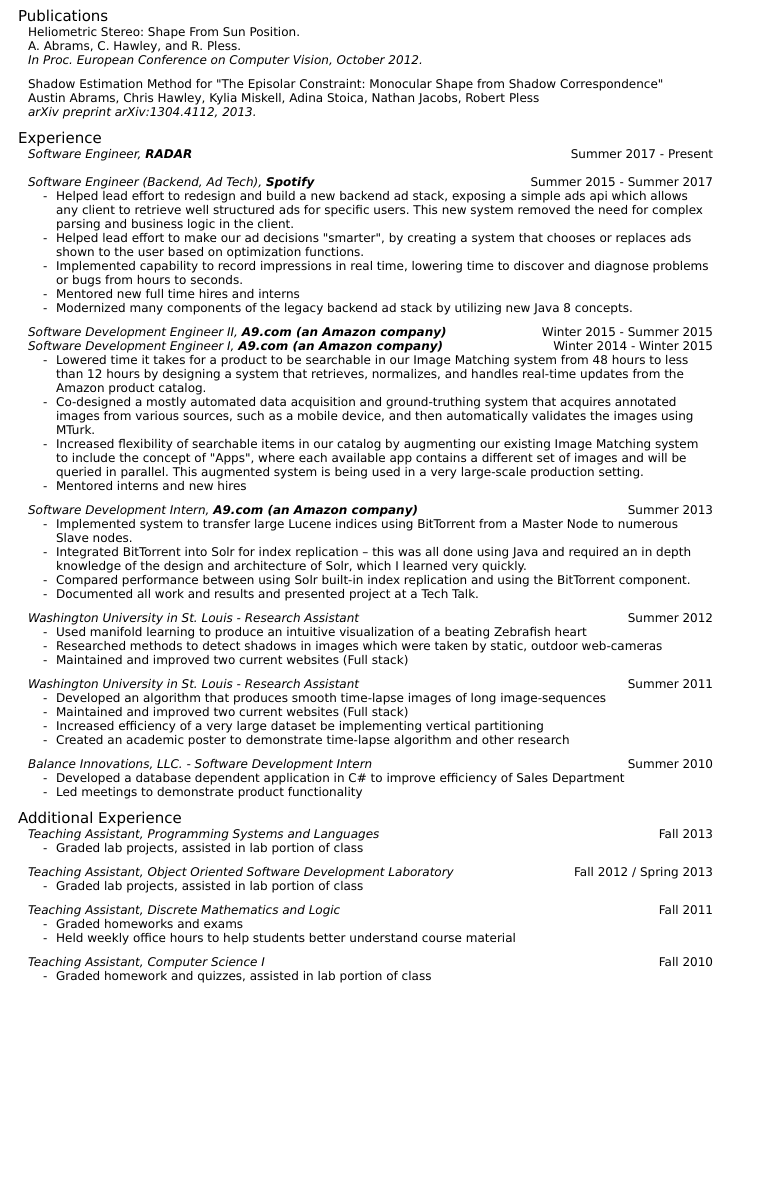
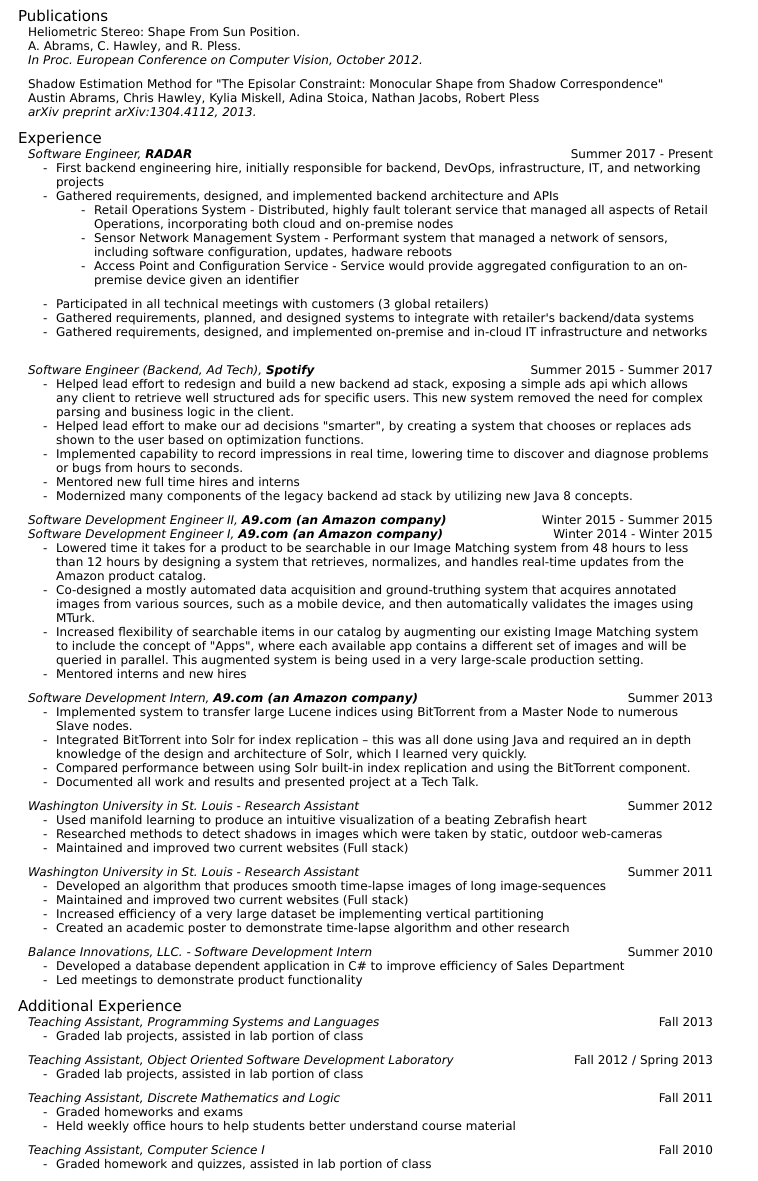
Before and after one commit to cjhawley/PersonalWebsite, a web app: page /resume/resume.html in a window 1280 px wide. Shown: the part 237-1418 px from the top of the page, without its empty margins (0-758 px from the left). Before the commit the page ends 1220 px from the top, so only its background shows below. Run offline with its HTML, style and script files only (its server is not run), Linux system fonts and the light colour scheme; data that the repository does not hold is empty.

Commit message:
Filling in some parts of my current role (#41)

```diff
--- a/src/main/resources/web/resume/resume.html
+++ b/src/main/resources/web/resume/resume.html
@@ -65,6 +65,19 @@
 				</div>
 				<div class="experience-date">Summer 2017 - Present</div>
 				<div class="experience-section">
+					<ul>
+						<li>First backend engineering hire, initially responsible for backend, DevOps, infrastructure, IT, and networking projects</li>
+						<li>Gathered requirements, designed, and implemented backend architecture and APIs
+							<ul>
+								<li>Retail Operations System - Distributed, highly fault tolerant service that managed all aspects of Retail Operations, incorporating both cloud and on-premise nodes</li>
+								<li>Sensor Network Management System - Performant system that managed a network of sensors, including software configuration, updates, hadware reboots</li>
+								<li>Access Point and Configuration Service - Service would provide aggregated configuration to an on-premise device given an identifier</li>
+							</ul>
+						</li>
+						<li>Participated in all technical meetings with customers (3 global retailers)</li>
+						<li>Gathered requirements, planned, and designed systems to integrate with retailer's backend/data systems</li>
+						<li>Gathered requirements, designed, and implemented on-premise and in-cloud IT infrastructure and networks</li>
+					</ul>
 
 				</div><br>
 				<div class="experience-title">
```
